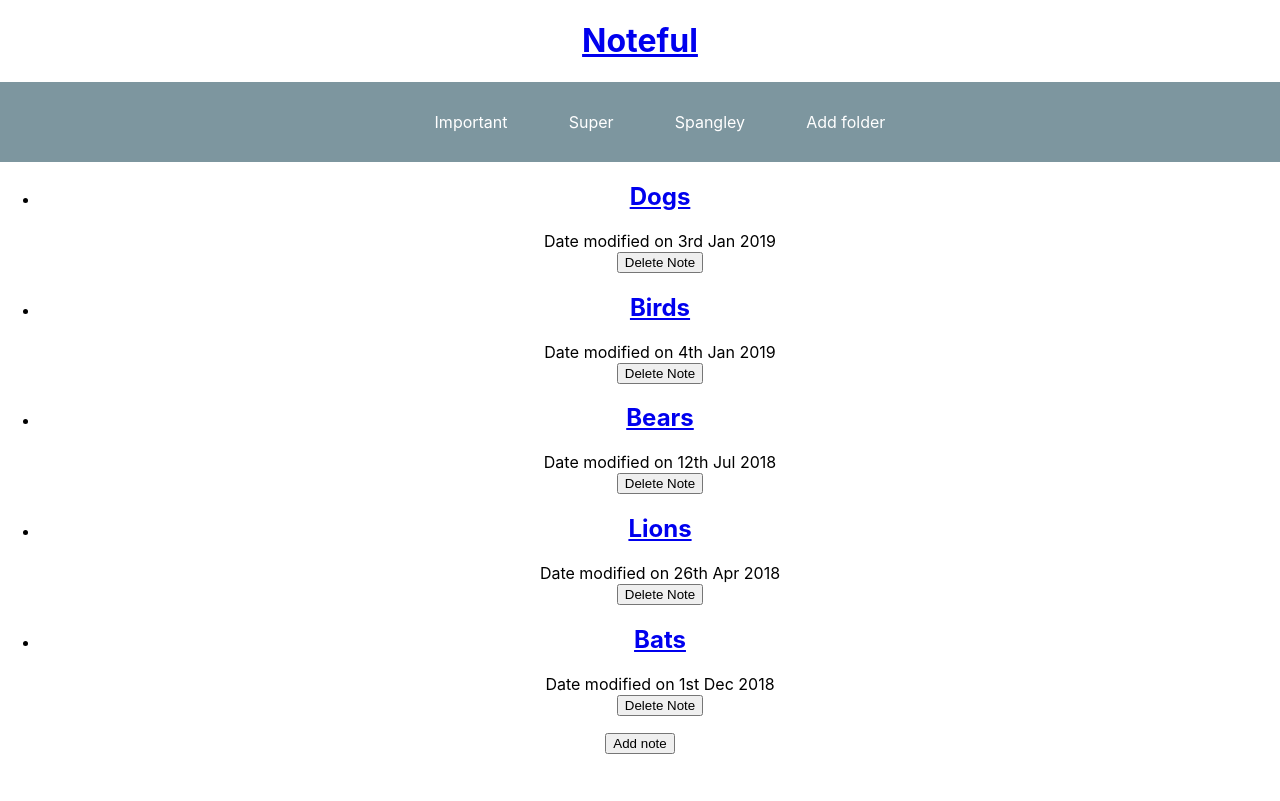
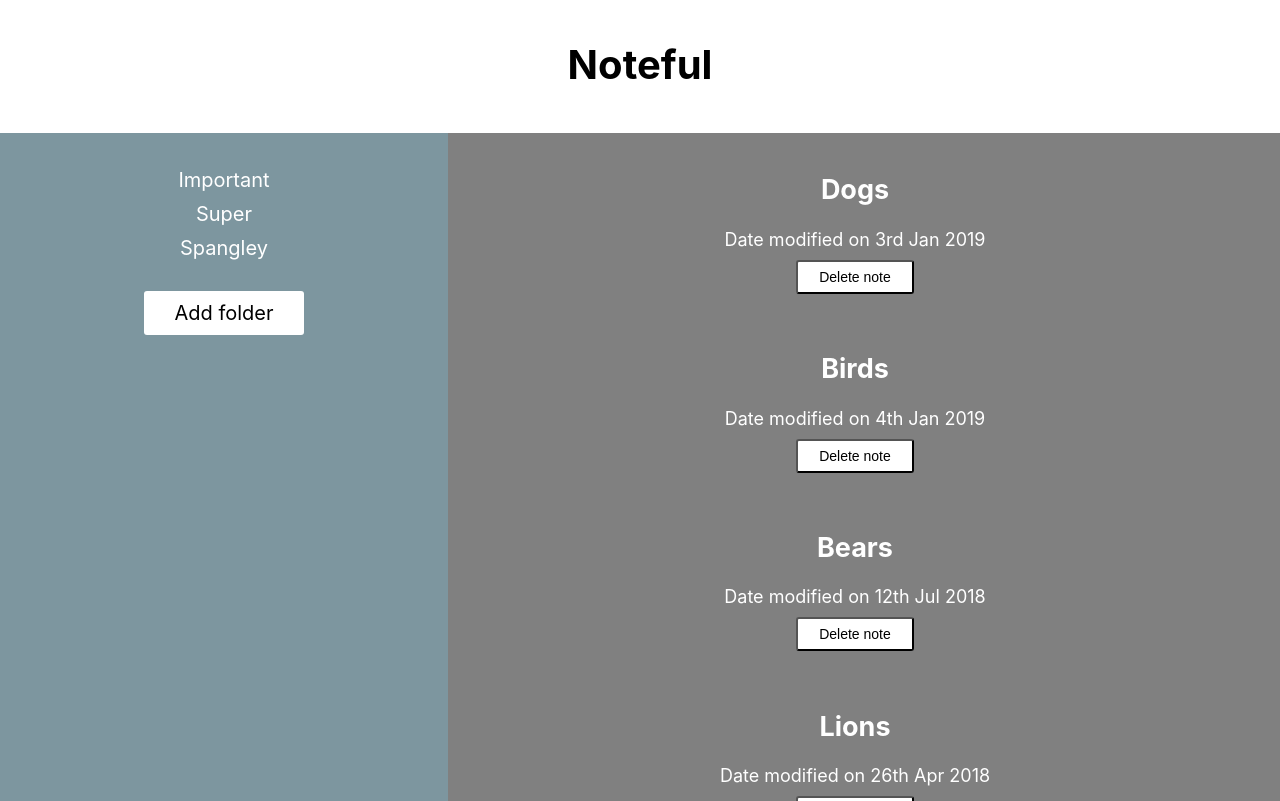
Before and after one commit to ryeoh/Noteful, a React (Create React App) app: page /folder/b0715efe-ffaf-11e8-8eb2-f2801f1b9fd1 in a window 1280 px wide. Shown: the top 801 px of the page. Built offline with nearby package versions, Linux system fonts and the light colour scheme.

Commit message:
add designs on all routes

```diff
--- a/src/App.css
+++ b/src/App.css
@@ -1,25 +1,36 @@
 .App {
   text-align: center;
+  margin: 0;
+  padding: 0;
+}
+
+header {
+  background-color: white;
+  grid-area: header;
+  margin: 0;
+  padding-top: 40px;
+  padding-bottom: 40px;
+}
+
+h1 {
+  display: table-cell;
+  vertical-align: middle;
+  font-size: 40px;
+}
+
+h1:hover {
+  color:  rgb(125, 150, 159);
+}
+
+.home-link {
+  text-decoration: none;
+  color: black;
 }
 
 nav {
-  display: flex;
-  justify-content: space-around;
-  align-items: center;
-  min-height: 10vh;
-  background: rgb(125, 150, 159);
+  float: left;
+  background-color: rgb(125, 150, 159);
+  height: 270vh;
+  width: 35%;
   color: white;
 }
-
-.sideBar-nav {
-  width: 40%;
-  display: flex;
-  justify-content: space-around;
-  align-items: center;
-  list-style: none;
-}
-
-.sideBarNav-link, .addFolder-button {
-  text-decoration: none;
-  color: white;
-}
--- a/src/App.js
+++ b/src/App.js
@@ -21,7 +21,7 @@ class App extends Component {
     return (
       <div className="App">
         <header>
-        <Link to={`/`}>
+          <Link className='home-link' to={`/`}>
             <h1>Noteful</h1>
           </Link>
         </header>
@@ -36,7 +36,10 @@ class App extends Component {
             );
             return (
               <>
-                <Nav />
+                <Nav
+                  {...routeProps}
+                  folders={this.state.folders}
+                />
                 <NoteList
                   {...routeProps}
                   notes={notesForFolder}
@@ -64,7 +67,9 @@ class App extends Component {
             );
             return (
               <>
-                <Nav />
+                <Nav
+                  {...routeProps}
+                  folders={this.state.folders}/>
                 <NoteList
                     {...routeProps}
                     notes={notesForFolder}
@@ -81,7 +86,6 @@ class App extends Component {
               <NoteContent {...routeProps}
               note={this.state.notes.find(note => note.id === routeProps.match.params.noteId)} />)}}
           />
-
       </div>
     );
   }
--- /dev/null
+++ b/src/Nav.css
@@ -0,0 +1,33 @@
+.sideBar-itm {
+    padding-top: 5px;
+    padding-bottom: 5px;
+}
+
+.sideBar-nav {
+    list-style: none;
+    margin-left: 0;
+    margin-top: 30px;
+    padding: 0;
+}
+
+.sideBarNav-link, .addFolder-button {
+    text-decoration: none;
+    color: white;
+    font-size: 20px;
+}
+
+.sideBarNav-link:hover {
+    color: lightgray;
+}
+
+.addFolder-button {
+    background-color: white;
+    color: black;
+    padding: .5em 1.5em;
+    text-decoration: none;
+    border-radius: 3px;
+}
+
+.addFolder-button:hover {
+    background-color: lightgray;
+}
--- a/src/Nav.js
+++ b/src/Nav.js
@@ -1,13 +1,14 @@
 import React from 'react';
 import { NavLink } from 'react-router-dom';
-import STORE from './store';
+import './Nav.css';
 
-function Nav() {
+function Nav(routeProps) {
+    console.log(routeProps);
   return (
     <nav>
       <ul className='sideBar-nav'>
-            {STORE.folders.map(folder =>
-                <li key={folder.id}>
+        {routeProps.folders.map(folder =>
+          <li className='sideBar-itm' key={folder.id}>
             <NavLink
               className='sideBarNav-link'
               to={`/folder/${folder.id}`}>
@@ -15,14 +16,12 @@ function Nav() {
             </NavLink>
           </li>
         )}
-            <li>
+      </ul> <br />
         <NavLink
           className='addFolder-button'
           to=''>
             Add folder
         </NavLink>
-            </li>
-        </ul>
     </nav>
   );
 }
--- /dev/null
+++ b/src/Note.css
@@ -0,0 +1,22 @@
+.note-link {
+    text-decoration: none;
+    color: white;
+}
+
+.date-modified {
+    color: white
+}
+
+.note-link:hover {
+    color: rgb(125, 150, 159);
+}
+
+.delete-note-btn {
+    background-color: white;
+    color: black;
+    padding: .5em 1.5em;
+    text-decoration: none;
+    border-radius: 3px;
+    font-size: 14px;
+    margin-top: 10px;
+}
--- a/src/Note.js
+++ b/src/Note.js
@@ -1,18 +1,19 @@
 import React from 'react';
 import { Link } from 'react-router-dom';
 import { format } from 'date-fns';
+import './Note.css';
 
 function Note(props) {
   return (
       <div className='note'>
-        <Link to={`/note/${props.id}`}>
+        <Link className='note-link' to={`/note/${props.id}`}>
             <h2>{props.name}</h2>
         </Link>
         <div>
             <span className='date-modified'>Date modified on {format((props.modified), 'Do MMM YYYY')}</span>
         </div>
         <button className='delete-note-btn'>
-            Delete Note
+            Delete note
         </button>
       </div>
     );
--- /dev/null
+++ b/src/NoteContent.css
@@ -0,0 +1,23 @@
+.note-list-itm {
+    background-color: gray;
+    padding: 1em;
+    border: 1px black;
+    font-size: 18px;
+    height: 150px;
+}
+
+.selected-note-content {
+    background-color: white;
+    padding-left: 20px;
+    padding-right: 20px;
+    text-align: left;
+}
+
+.selected-note-content > h2 {
+    padding-top: 2px;
+    text-align: center;
+}
+
+.selected-note-content > p {
+    padding-left: 245px;
+}
--- a/src/NoteContent.js
+++ b/src/NoteContent.js
@@ -1,18 +1,21 @@
 import React, {Component} from 'react';
 import Note from './Note';
+import './NoteContent.css';
 
 class NoteContent extends Component {
   render() {
     console.log(this.props.note);
     return (
-      <div className='selected-note-content'>
+      <div className='note-list-itm'>
         <Note
           id={this.props.note.id}
           name={this.props.note.name}
           modified={this.props.note.modified}
-        />
-          <h1>{this.props.note.name}</h1>
+        /> <br />
+        <div className='selected-note-content'>
+          <h2>{this.props.note.name}</h2>
           <p>{this.props.note.content}</p>
+        </div>
       </div>
     );
   }
--- /dev/null
+++ b/src/NoteList.css
@@ -0,0 +1,26 @@
+ul {
+    list-style: none;
+    margin-top: 0;
+}
+
+.noteList-itm {
+    background-color: gray;
+    padding: 1em;
+    border: 1px black;
+    font-size: 18px;
+}
+
+.addNote-btn {
+    background-color: white;
+    color: black;
+    padding: .5em 1.5em;
+    text-decoration: none;
+    border-radius: 3px;
+    font-size: 20px;
+    align-items: center;
+}
+
+.add-btn-section {
+    padding-right: 20px;
+    margin-bottom: 20px;
+}
--- a/src/NoteList.js
+++ b/src/NoteList.js
@@ -1,15 +1,13 @@
 import React from 'react';
-import { Link } from 'react-router-dom';
-import { format } from 'date-fns';
 import Note from './Note';
-// import STORE from './store';
+import './NoteList.css';
 
 function NoteList(routeProps) {
 return (
     <div className='noteList'>
       <ul>
         {routeProps.notes.map(note =>
-          <li key={note.id}>
+          <li className='noteList-itm' key={note.id}>
             <Note
               id={note.id}
               name={note.name}
@@ -17,7 +15,11 @@ return (
           </li>
         )}
       </ul>
-        <button>Add note</button>
+      <div className='add-btn-section'>
+        <button className='addNote-btn'>
+          Add note
+        </button>
+      </div>
     </div>
   );
 }
```
Lines whose indentation alone changed are shown as unchanged.
